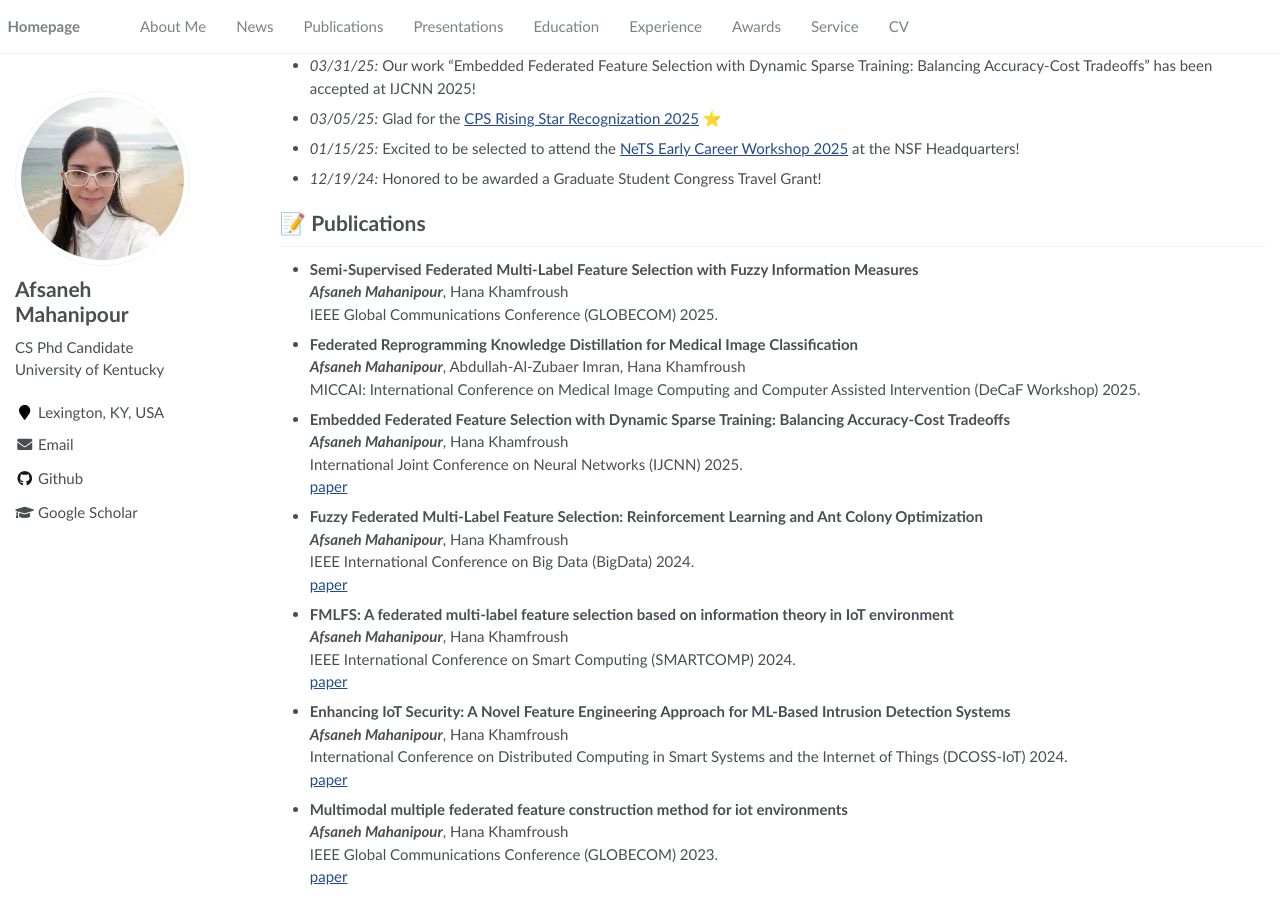
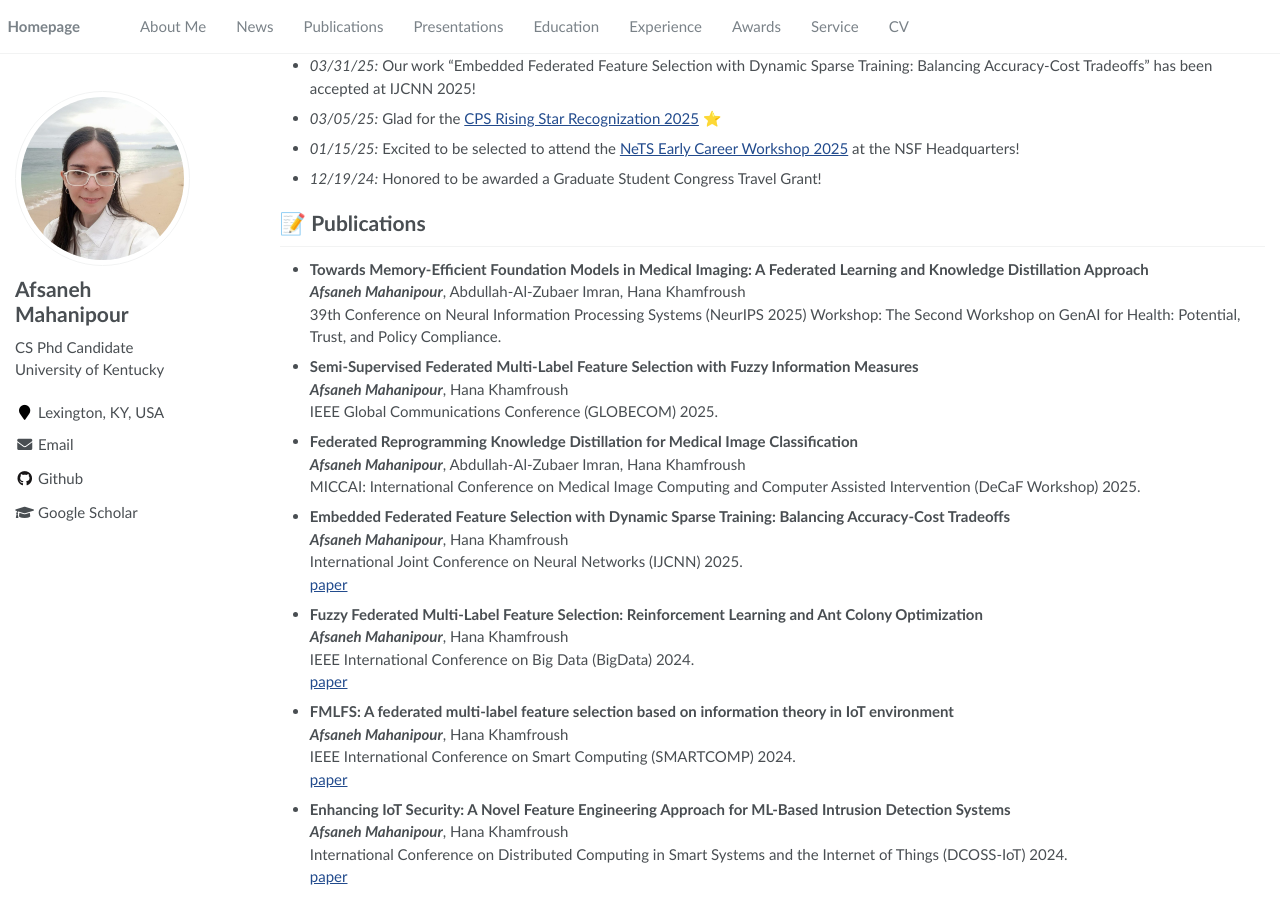
Before and after one commit to AfsanehMahanipour/AfsanehMahanipour.github.io, a Jekyll site: the page built from _pages/about.md, in a window 1280 px wide and 900 px high, scrolled down 757 px. Built offline with Jekyll 4.4.1, drawn with Linux system fonts in a browser that asks for light colours; some of the changed text lies outside the part shown.

Commit message:
Update website

```diff
--- a/_pages/about.md
+++ b/_pages/about.md
@@ -45,6 +45,10 @@ I am a Ph.D. candidate in [Computer Science](https://engr.uky.edu/academics/depa
 
 
 # 📝 Publications
+- **Towards Memory-Efficient Foundation Models in Medical Imaging: A Federated Learning and Knowledge Distillation Approach** <br>
+  ***Afsaneh Mahanipour***,  Abdullah-Al-Zubaer Imran,  Hana Khamfroush <br>
+  39th Conference on Neural Information Processing Systems (NeurIPS 2025) Workshop: The Second Workshop on GenAI for Health: Potential, Trust, and Policy Compliance. <br>
+
 - **Semi-Supervised Federated Multi-Label Feature Selection with Fuzzy Information Measures** <br>
   ***Afsaneh Mahanipour***,  Hana Khamfroush <br>
   IEEE Global Communications Conference (GLOBECOM) 2025. <br>
@@ -189,8 +193,8 @@ I am a Ph.D. candidate in [Computer Science](https://engr.uky.edu/academics/depa
 - *2025:* **Lighthouse Beacon Foundation Scholar**
 - *2025:* **Cyber-Physical Systems (CPS) Rising Star** (Selected as 1 of 30 from 200 nominees)
 - *2025:* **NeTS Early Career Workshop Participant**, NSF Headquarters
+- *2024-2025* **Best Leadership Team Award, Association of Data and Computation (ADC)**, University of Kentucky
 - *2024:* **Graduate Student Congress (GSC) Travel Grant Award**, University of Kentucky
-- *2024-2025* **Best Leadership Team Award, Association of Data and Computation (ADC)**, University of Kentucky
 - *2023-2024* **Outstanding Teaching Assistant Award, Department of Computer Science**, University of Kentucky
 - *2024* **Volunteer**-IEEE International Conference on Communications (ICC)
 - *2023* **NSF Student Travel Grant Award**, IEEE Percom Conference
```
